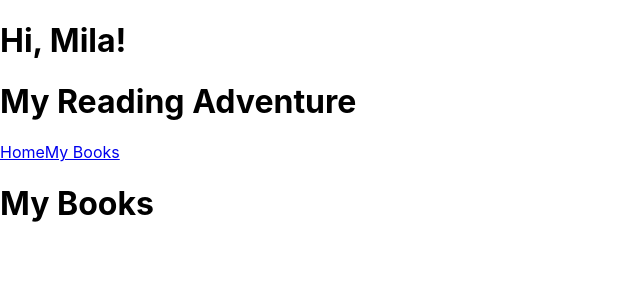
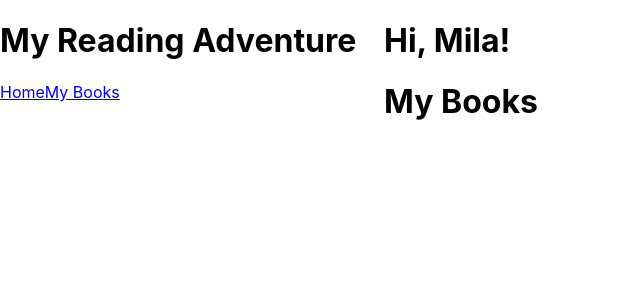
Before and after one commit to jess-abels/reading-adventure, a React (Create React App) app: page /books in a window 1280 px wide. Shown: the top 300 px of the page, without its empty margins (0-640 px from the left). Built offline with nearby package versions, Linux system fonts and the light colour scheme.

Commit message:
Add stylesheets for Sidebar and Layout components

```diff
--- /dev/null
+++ b/src/components/layout/Layout.css
@@ -0,0 +1,4 @@
+.container {
+display: flex;
+flex-direction: row;
+}
--- a/src/components/layout/Layout.tsx
+++ b/src/components/layout/Layout.tsx
@@ -1,15 +1,18 @@
 import { Outlet } from "react-router-dom";
 import Header from "./Header";
 import Sidebar from "./Sidebar";
+import  "./Layout.css"
 
 export default function Layout() {
   return (
-    <div>
+    <div className="container">
+    <Sidebar/>
+    <div id="main-content">
     <Header/>
-    <Sidebar/>
     <main>
           <Outlet />
         </main>
+        </div>
     </div>
   )
 }
--- /dev/null
+++ b/src/components/layout/Sidebar.css
@@ -0,0 +1,3 @@
+#sidebar {
+    width: 30%;
+}
--- a/src/components/layout/Sidebar.tsx
+++ b/src/components/layout/Sidebar.tsx
@@ -1,4 +1,5 @@
 import { NavLink } from "react-router-dom";
+import "./Sidebar.css";
 
 export default function Sidebar() {
     const navItems = [
@@ -13,7 +14,7 @@ export default function Sidebar() {
 ];
 
   return (
-    <div>
+    <div id="sidebar">
     <h1>My Reading Adventure</h1>
     {navItems.map((navItem)=>  <NavLink to={navItem.path}>{navItem.label}</NavLink>)}
     </div>
```
